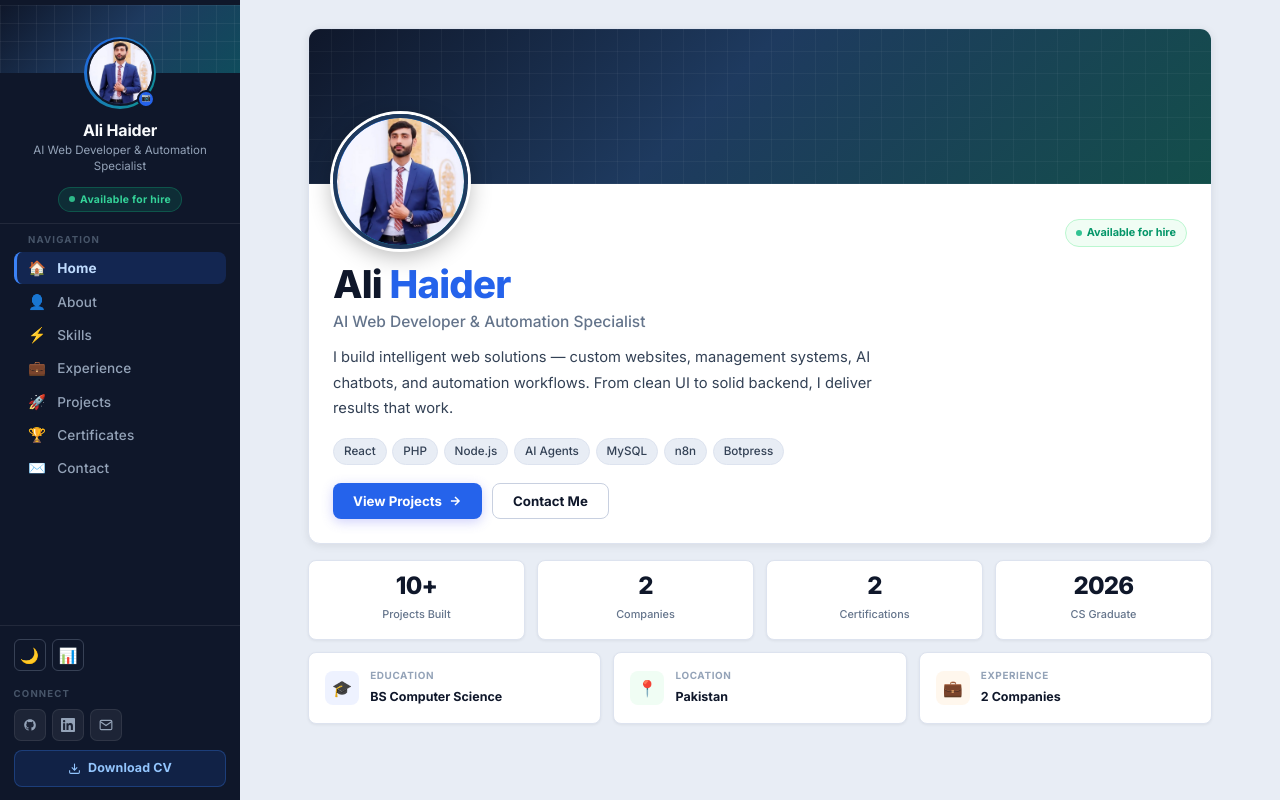
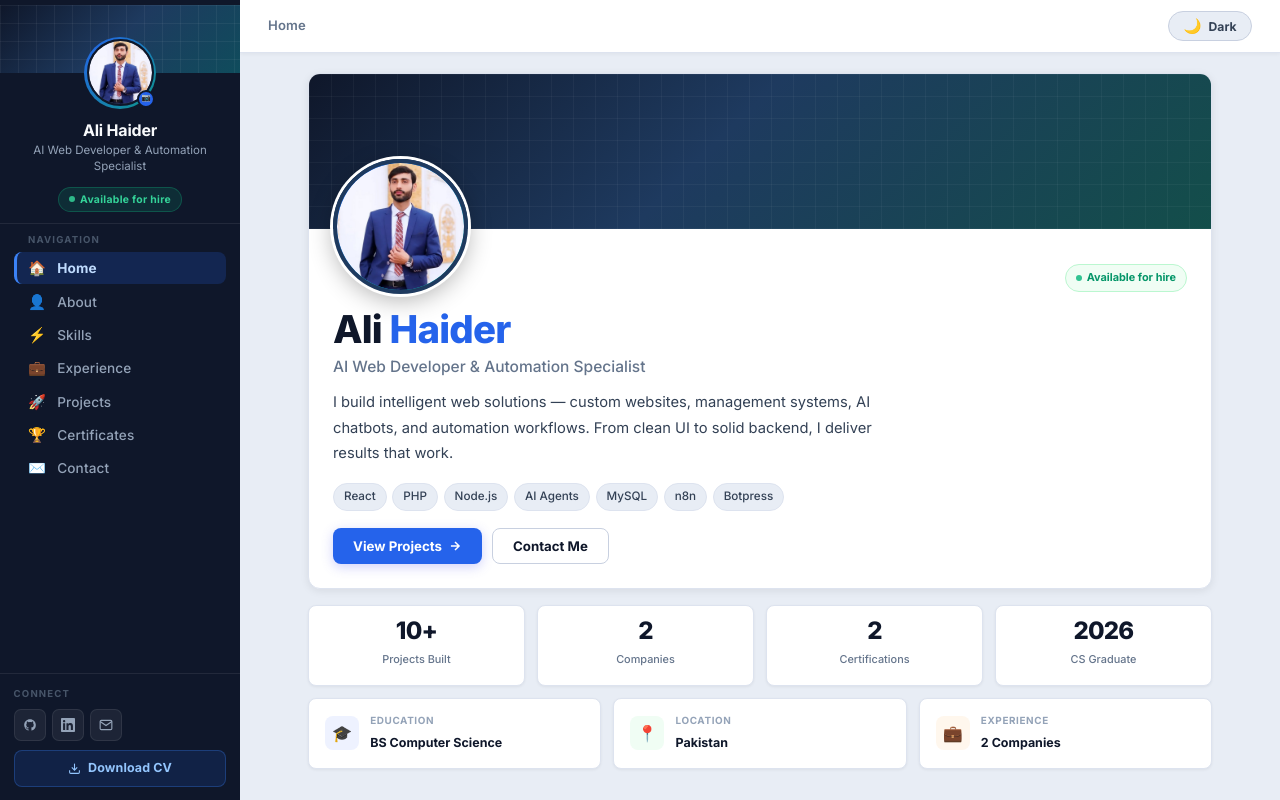
Before and after one commit to ali-haider524/portfolio_website, a React (Vite) app: page / in a window 1280 px wide. Built offline with nearby package versions, Linux system fonts and the light colour scheme.

Commit message:
feat: move theme toggle to top bar, always visible on all sections

```diff
--- a/src/App.jsx
+++ b/src/App.jsx
@@ -1,5 +1,6 @@
 import { useState, useEffect } from 'react'
 import Sidebar from './components/Sidebar/Sidebar'
+import TopBar from './components/TopBar/TopBar'
 import Home from './components/sections/Home/Home'
 import About from './components/sections/About/About'
 import Skills from './components/sections/Skills/Skills'
@@ -112,6 +113,7 @@ function App() {
 
       {/* Main scrollable area */}
       <main className={styles.main} data-main-content>
+        <TopBar activeSection={activeSection} />
         <div className={styles.content} key={activeSection}>
           {renderSection()}
         </div>
--- a/src/App.module.css
+++ b/src/App.module.css
@@ -23,7 +23,7 @@
 .content {
   max-width: 960px;
   margin: 0 auto;
-  padding: 1.75rem 1.75rem 3rem;
+  padding: 1.25rem 1.75rem 3rem;
   animation: fadeUp 0.28s ease;
 }
 
@@ -61,6 +61,6 @@
 
 @media (max-width: 768px) {
   .main { margin-left: 0; }
-  .content { padding: 4.5rem 1rem 2.5rem; }
+  .content { padding: 1.25rem 1rem 2.5rem; }
   .hamburger { display: flex; }
 }
--- a/src/components/Sidebar/Sidebar.jsx
+++ b/src/components/Sidebar/Sidebar.jsx
@@ -1,21 +1,9 @@
 import { useState } from 'react'
 import { personalInfo, navItems } from '../../data/portfolioData'
-import { useTheme } from '../../context/ThemeContext'
 import styles from './Sidebar.module.css'
 
 export default function Sidebar({ activeSection, setActiveSection, isOpen }) {
   const [photoError, setPhotoError] = useState(false)
-
-  let theme = 'light'
-  let toggleTheme = () => {}
-
-  try {
-    const themeContext = useTheme()
-    theme = themeContext.theme
-    toggleTheme = themeContext.toggleTheme
-  } catch (err) {
-    console.warn('Theme context not available:', err)
-  }
 
   return (
     <aside className={`${styles.sidebar} ${isOpen ? styles.open : ''}`}>
@@ -62,27 +50,6 @@ export default function Sidebar({ activeSection, setActiveSection, isOpen }) {
       </nav>
 
       <div className={styles.bottom}>
-        <div className={styles.toolsRow}>
-          <div className={styles.themeToggle}>
-            <button
-              onClick={toggleTheme}
-              className={styles.themeBtn}
-              aria-label="Toggle theme"
-              title={`Switch to ${theme === 'light' ? 'dark' : 'light'} mode`}
-            >
-              {theme === 'light' ? '🌙' : '☀️'}
-            </button>
-          </div>
-
-          <button
-            onClick={() => setActiveSection('analytics')}
-            className={`${styles.adminBtn} ${activeSection === 'analytics' ? styles.adminBtnActive : ''}`}
-            title="View analytics dashboard"
-          >
-            📊
-          </button>
-        </div>
-
         <p className={styles.socialsLabel}>Connect</p>
         <div className={styles.socials}>
           <a href={personalInfo.github} target="_blank" rel="noopener noreferrer" className={styles.socialBtn} title="GitHub">
--- /dev/null
+++ b/src/components/TopBar/TopBar.jsx
@@ -0,0 +1,39 @@
+import { useTheme } from '../../context/ThemeContext'
+import styles from './TopBar.module.css'
+
+export default function TopBar({ activeSection }) {
+  const { theme, toggleTheme } = useTheme()
+
+  const sectionTitles = {
+    home:         'Home',
+    about:        'About Me',
+    skills:       'Skills',
+    experience:   'Experience',
+    projects:     'Projects',
+    certificates: 'Certificates',
+    contact:      'Contact',
+    analytics:    'Analytics',
+  }
+
+  return (
+    <div className={styles.topbar}>
+      <span className={styles.breadcrumb}>
+        {sectionTitles[activeSection] || 'Home'}
+      </span>
+
+      <button
+        className={styles.themeBtn}
+        onClick={toggleTheme}
+        aria-label={`Switch to ${theme === 'light' ? 'dark' : 'light'} mode`}
+        title={`Switch to ${theme === 'light' ? 'dark' : 'light'} mode`}
+      >
+        <span className={styles.themeBtnIcon}>
+          {theme === 'light' ? '🌙' : '☀️'}
+        </span>
+        <span className={styles.themeBtnLabel}>
+          {theme === 'light' ? 'Dark' : 'Light'}
+        </span>
+      </button>
+    </div>
+  )
+}
--- /dev/null
+++ b/src/components/TopBar/TopBar.module.css
@@ -0,0 +1,81 @@
+.topbar {
+  display: flex;
+  align-items: center;
+  justify-content: space-between;
+  padding: 0.7rem 1.75rem;
+  background: var(--bg-white);
+  border-bottom: 1px solid var(--border);
+  position: sticky;
+  top: 0;
+  z-index: 50;
+  box-shadow: 0 1px 4px rgba(0,0,0,0.05);
+}
+
+.breadcrumb {
+  font-size: 0.82rem;
+  font-weight: 600;
+  color: var(--text-muted);
+  letter-spacing: 0.01em;
+}
+
+/* Theme toggle button */
+.themeBtn {
+  display: inline-flex;
+  align-items: center;
+  gap: 0.45rem;
+  padding: 0.4rem 0.9rem;
+  background: var(--bg);
+  border: 1.5px solid var(--border-md);
+  border-radius: 20px;
+  color: var(--text-body);
+  font-size: 0.78rem;
+  font-weight: 600;
+  cursor: pointer;
+  transition: all 0.2s ease;
+  font-family: inherit;
+}
+
+.themeBtn:hover {
+  background: var(--bg-white);
+  border-color: var(--primary);
+  color: var(--primary);
+  box-shadow: 0 2px 8px rgba(37,99,235,0.15);
+}
+
+.themeBtnIcon {
+  font-size: 0.9rem;
+  line-height: 1;
+}
+
+.themeBtnLabel {
+  font-size: 0.76rem;
+  font-weight: 700;
+}
+
+/* Dark mode styles when [data-theme="dark"] is on <html> */
+:global([data-theme="dark"]) .topbar {
+  background: #1e293b;
+  border-bottom-color: rgba(255,255,255,0.08);
+}
+
+:global([data-theme="dark"]) .themeBtn {
+  background: rgba(255,255,255,0.06);
+  border-color: rgba(255,255,255,0.12);
+  color: #cbd5e1;
+}
+
+:global([data-theme="dark"]) .themeBtn:hover {
+  background: rgba(99,102,241,0.2);
+  border-color: #6366f1;
+  color: #a5b4fc;
+}
+
+:global([data-theme="dark"]) .breadcrumb {
+  color: #94a3b8;
+}
+
+@media (max-width: 768px) {
+  .topbar {
+    padding: 0.65rem 1rem 0.65rem 4rem; /* leave room for hamburger */
+  }
+}
```
